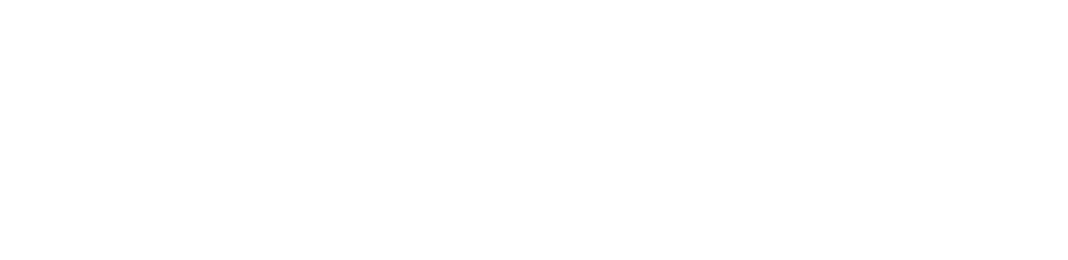
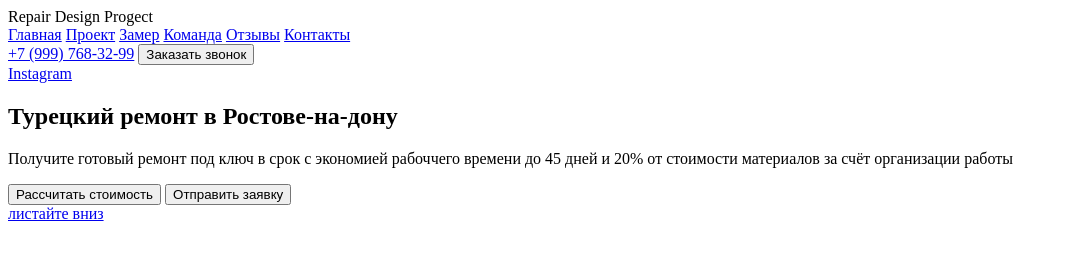
Before and after one commit to malishkreet/-Storage, a website: page index.html in a window 1280 px wide. Shown: the whole page, without its empty margins (0-1068 px from the left). Drawn offline with Linux system fonts and the light colour scheme.

Commit message:
block header-hero html

```diff
--- a/css/style.css
+++ /dev/null
@@ -1 +0,0 @@
-body{color:grey;padding:55px;margin:20px}
--- a/index.html
+++ b/index.html
@@ -1,12 +1,57 @@
 <!DOCTYPE html>
-<html lang="en">
+<html lang="ru">
 <head>
     <meta charset="UTF-8">
-    <meta name="viewport" content="width=device-width, initial-scale=1.0">
-    <link href="/css/style.css" rel="stylesheet" >
+    <meta name="viewport" content="width=device-width, initial-scale=1, shrink-to-fit=no">
     <title>Document</title>
+    <link href="css/style.css" rel="stylesheet">
 </head>
 <body>
 
+    <header class="header">
+
+
+        <div class="container">
+            <div class="menu">
+                <div class="logo menu_logo">Repair Design Progect</div>
+                <nav class="nav menu__nav">
+                    <a href="#" class="nav_item">Главная</a>
+                    <a href="#" class="nav_item">Проект</a>
+                    <a href="#" class="nav_item">Замер</a>
+                    <a href="#" class="nav_item">Команда</a>
+                    <a href="#" class="nav_item">Отзывы</a>
+                    <a href="#" class="nav_item">Контакты</a>
+                </nav>
+                <div class="contacts menu__contacts">
+                    <a href="tel:+79997683299" class="phone contacts__phone">+7 (999) 768-32-99</a>
+                    <button class="button contacts__button button--primary">Заказать звонок</button>
+                </div>
+            </div>
+        </div>
+
+
+
+    </header>
+
+    <main>
+        <section class="hero">
+            <a href="#" class="instagram hero__instagram">Instagram</a>
+           <div class="container">
+            <div class="hero__content">
+                <h1 class="title hero__title">Турецкий ремонт в Ростове-на-дону</h1>
+                <p class="hero__text">Получите готовый ремонт под ключ в срок с экономией рабоччего времени до 45 дней и 20% от стоимости материалов за счёт организации работы</p>
+                <button class="button hero__button button--primary">Рассчитать стоимость</button>
+                <button class="button hero__button button--outline">Отправить заявку</button>
+            </div>
+           </div>
+            <a href="#" class="scroll-down">листайте вниз</a>
+        </section>
+
+    </main>
+
+
+
+    <section></section>
+
 </body>
 </html>
```
